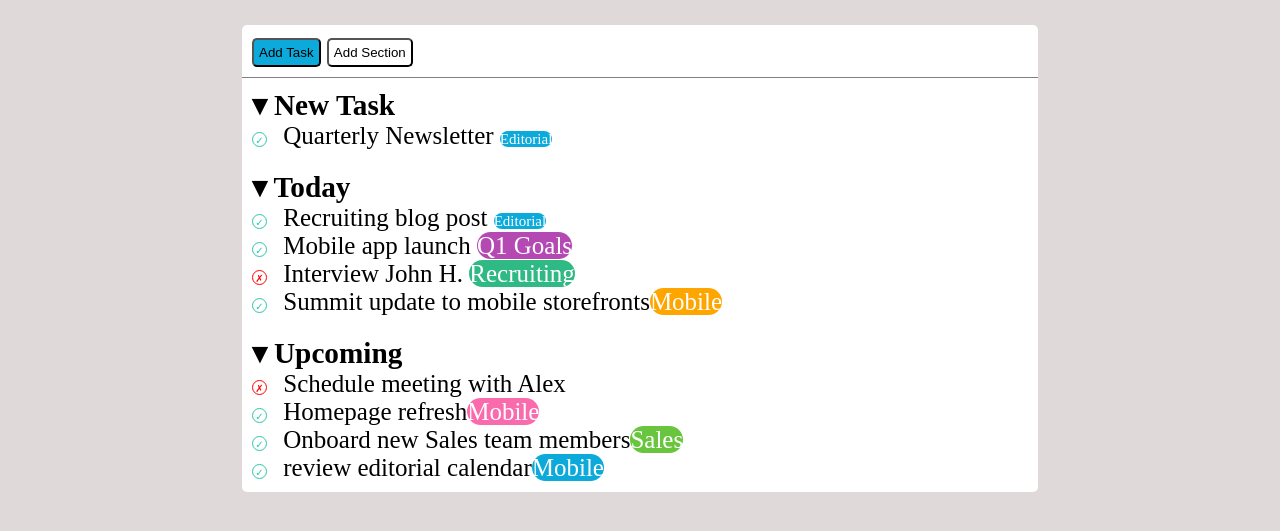
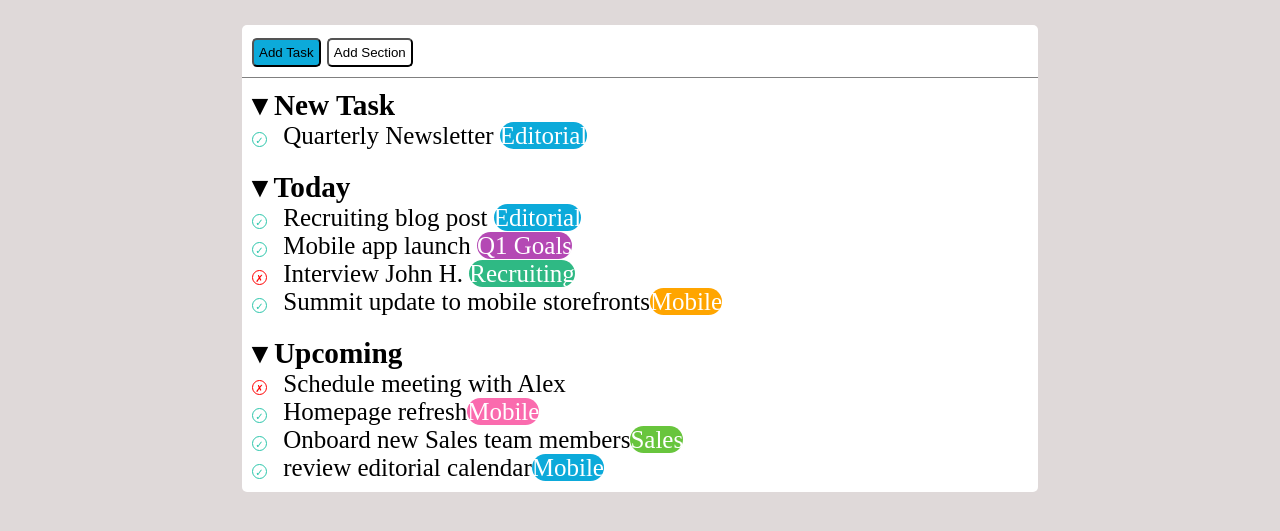
Before and after one commit to Peppe2496/html-css-toboolist, a plain HTML site: page index.html in a window 1280 px wide. Shown: the part 95-626 px from the top of the page. Drawn offline with Linux system fonts and the light colour scheme.

Commit message:
finished

```diff
--- a/css/style.css
+++ b/css/style.css
@@ -117,7 +117,3 @@ button{
     font-size: 15px;
 
 }
-
-.content-padding{
-    padding: 50px;
-}
--- a/index.html
+++ b/index.html
@@ -25,12 +25,12 @@
 
             <div class="bg-white p-20">
                 <h3>&blacktriangledown; New Task</h3>
-                <span class="circle check">&check;</span> Quarterly Newsletter <span class="bg-blue tc br fs">Editorial</span>
+                <span class="circle check">&check;</span> Quarterly Newsletter <span class="bg-blue tc br ">Editorial</span>
             </div>
 
             <div class="bg-white p-20">
                 <h3>&blacktriangledown; Today</h3>
-                <span class="circle check">&check;</span> Recruiting blog post <span class="bg-blue tc br fs">Editorial</span><br>
+                <span class="circle check">&check;</span> Recruiting blog post <span class="bg-blue tc br ">Editorial</span><br>
                 <span class="circle check">&check;</span> Mobile app launch <span class="bg-purple tc br">Q1 Goals</span><br>
                 <span class="circle cross">&cross;</span> Interview John H. <span class="bg-green tc br">Recruiting</span><br>
                 <span class="circle check">&check;</span> Summit update to mobile storefronts<span class="bg-orange tc br">Mobile</span><br>
@@ -41,7 +41,7 @@
                 <span class="circle cross">&cross;</span> Schedule meeting with Alex <br>
                 <span class="circle check">&check;</span> Homepage refresh<span class="bg-pink tc br">Mobile</span><br>
                 <span class="circle check">&check;</span> Onboard new Sales team members<span class="bg-lightgreen tc br">Sales</span><br>
-                <span class="circle check">&check;</span> review editorial calendar<span class="bg-blue tc br">Mobile</span><br>
+                <span class="circle check">&check;</span> review editorial calendar<span class="bg-blue tc br ">Mobile</span><br>
             </div>
 
 
```
